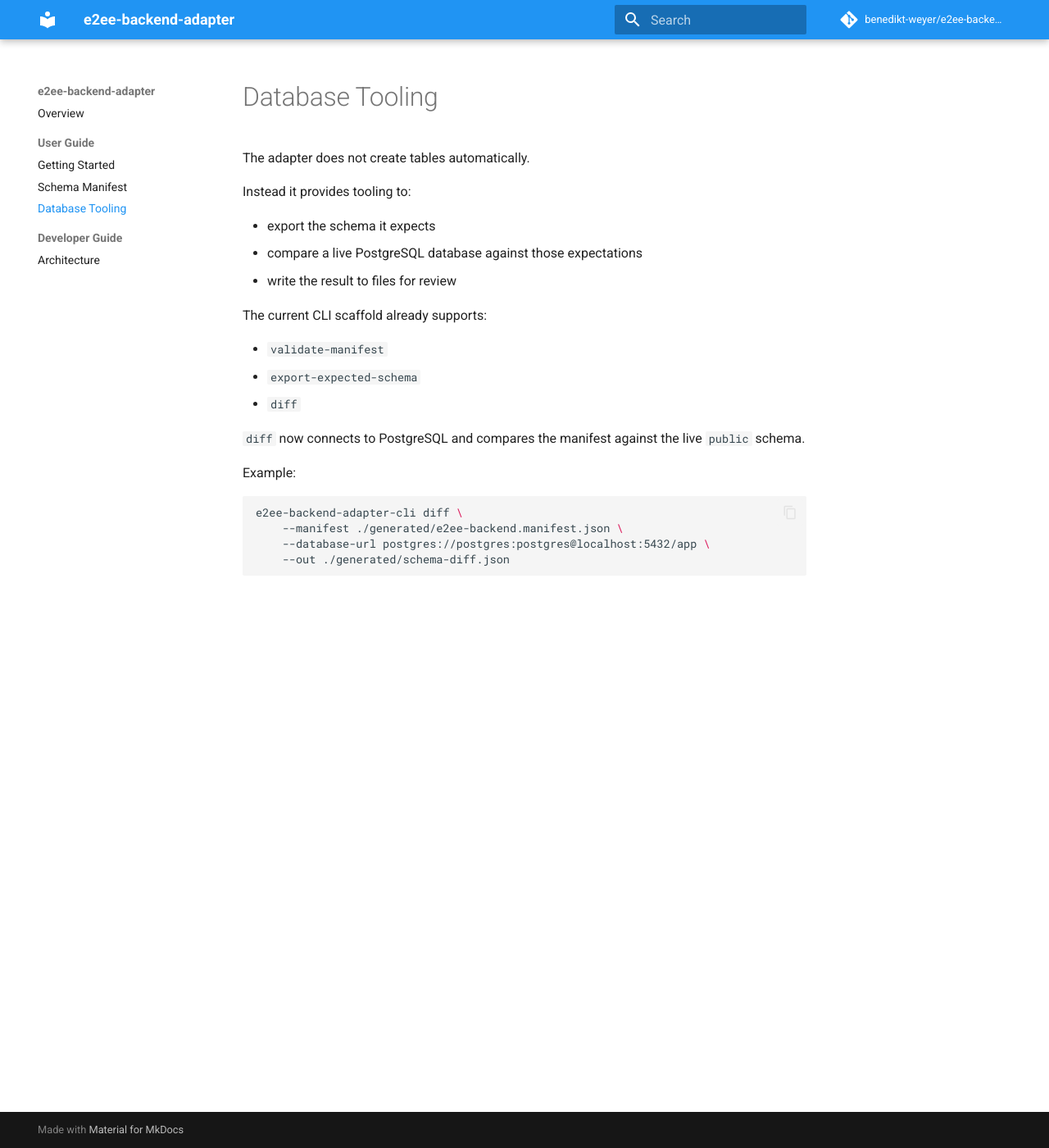
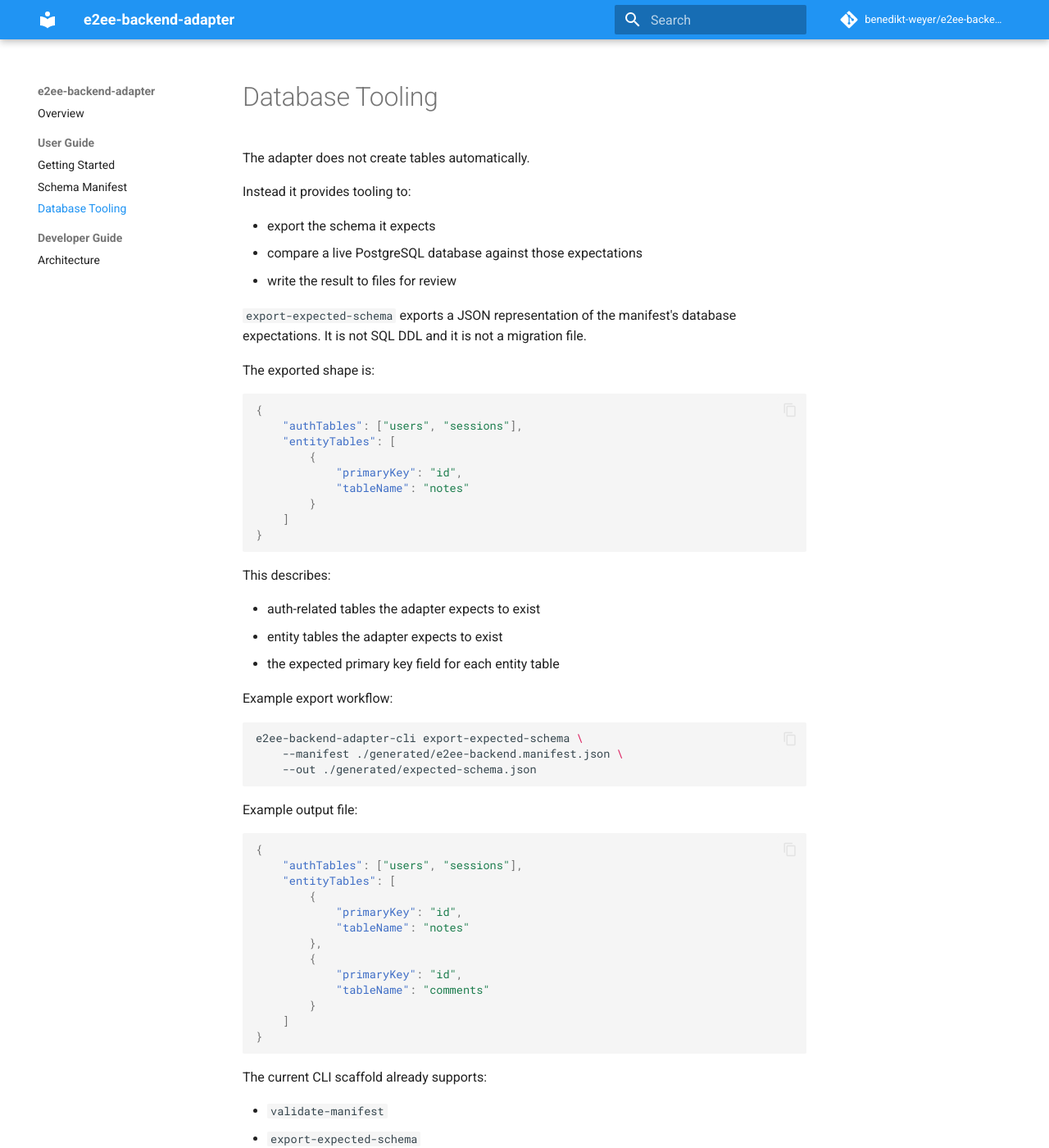
Before and after one commit to benedikt-weyer/e2ee-backend-adapter, an MkDocs documentation site: the page built from docs/user/database-tooling.md, in a window 1280 px wide and 1400 px high. Shown: the whole window at 82% size. Built offline with MkDocs 1.6.1 and Material for MkDocs 9.7.7, drawn with Linux system fonts in a browser that asks for light colours; comment, search, counter and statistics services are not loaded.

Commit message:
docs: enhance database tooling documentation with export schema details and examples

````diff
--- a/docs/user/database-tooling.md
+++ b/docs/user/database-tooling.md
@@ -7,6 +7,55 @@ Instead it provides tooling to:
 - export the schema it expects
 - compare a live PostgreSQL database against those expectations
 - write the result to files for review
+
+`export-expected-schema` exports a JSON representation of the manifest's
+database expectations. It is not SQL DDL and it is not a migration file.
+
+The exported shape is:
+
+```json
+{
+	"authTables": ["users", "sessions"],
+	"entityTables": [
+		{
+			"primaryKey": "id",
+			"tableName": "notes"
+		}
+	]
+}
+```
+
+This describes:
+
+- auth-related tables the adapter expects to exist
+- entity tables the adapter expects to exist
+- the expected primary key field for each entity table
+
+Example export workflow:
+
+```bash
+e2ee-backend-adapter-cli export-expected-schema \
+	--manifest ./generated/e2ee-backend.manifest.json \
+	--out ./generated/expected-schema.json
+```
+
+Example output file:
+
+```json
+{
+	"authTables": ["users", "sessions"],
+	"entityTables": [
+		{
+			"primaryKey": "id",
+			"tableName": "notes"
+		},
+		{
+			"primaryKey": "id",
+			"tableName": "comments"
+		}
+	]
+}
+```
 
 The current CLI scaffold already supports:
 
````
